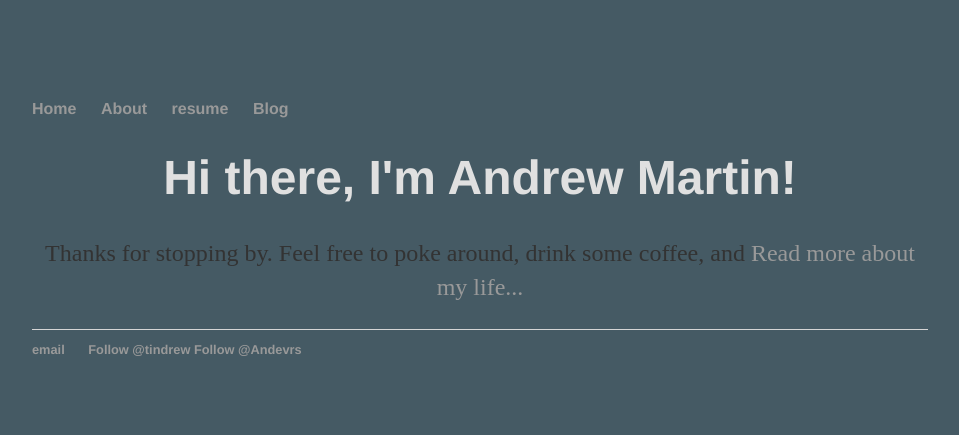
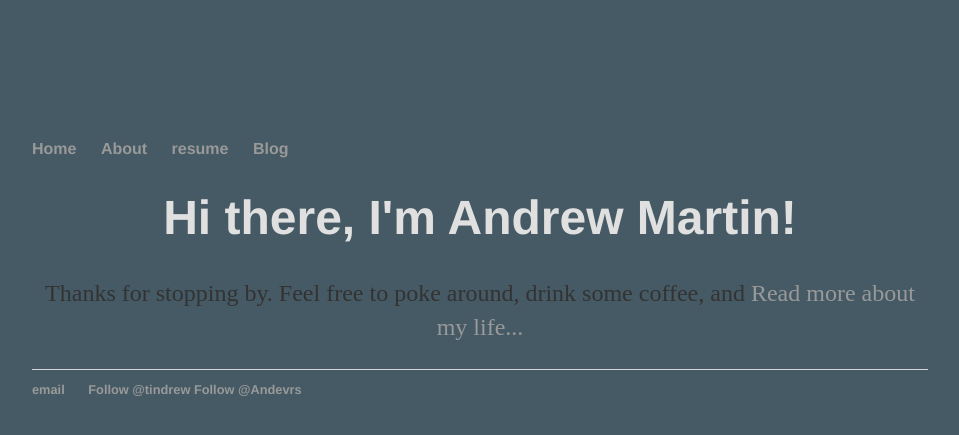
Before and after one commit to tindrew/my_blog, a Jekyll site: the page built from index.html, in a window 1280 px wide. Shown: the top 435 px of the page, without its empty margins (160-1119 px from the left). Built offline with Jekyll 4.4.1, drawn with Linux system fonts in a browser that asks for light colours; comment, search, counter and statistics services are not loaded.

Commit message:
Update main.css

```diff
--- a/css/main.css
+++ b/css/main.css
@@ -1,5 +1,5 @@
 body {
-    margin: 60px auto;
+    margin: 100px auto;
     width: 70%;
     color: #E0E0E0;
     background-color: #455A64;
@@ -34,6 +34,7 @@ h1 {
     font-size: 3em;
     font-family:'Helvetica', 'Arial', 'Sans-Serif';
     text-align: center;
+
 }
 p {
     font-size: 1.5em;
```
